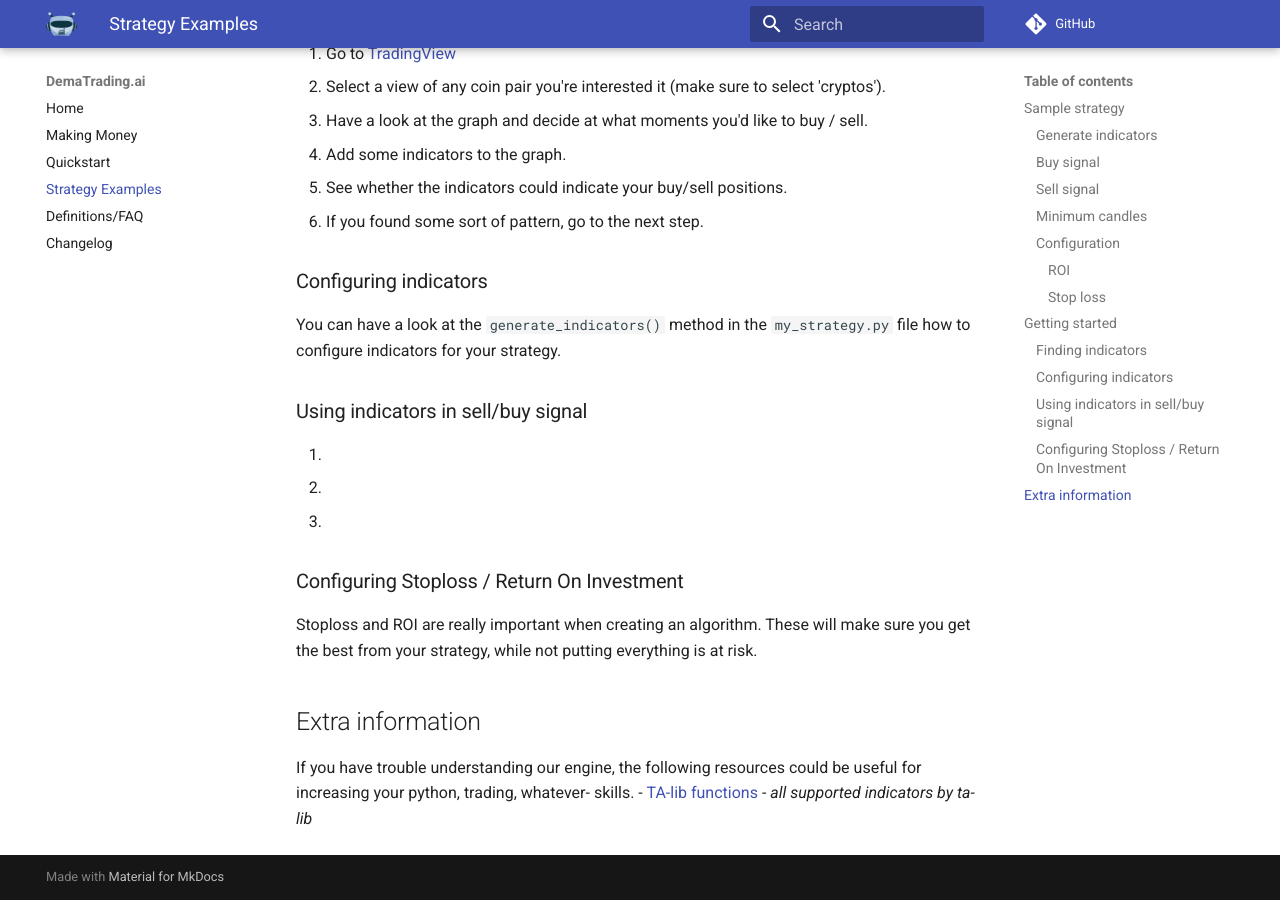
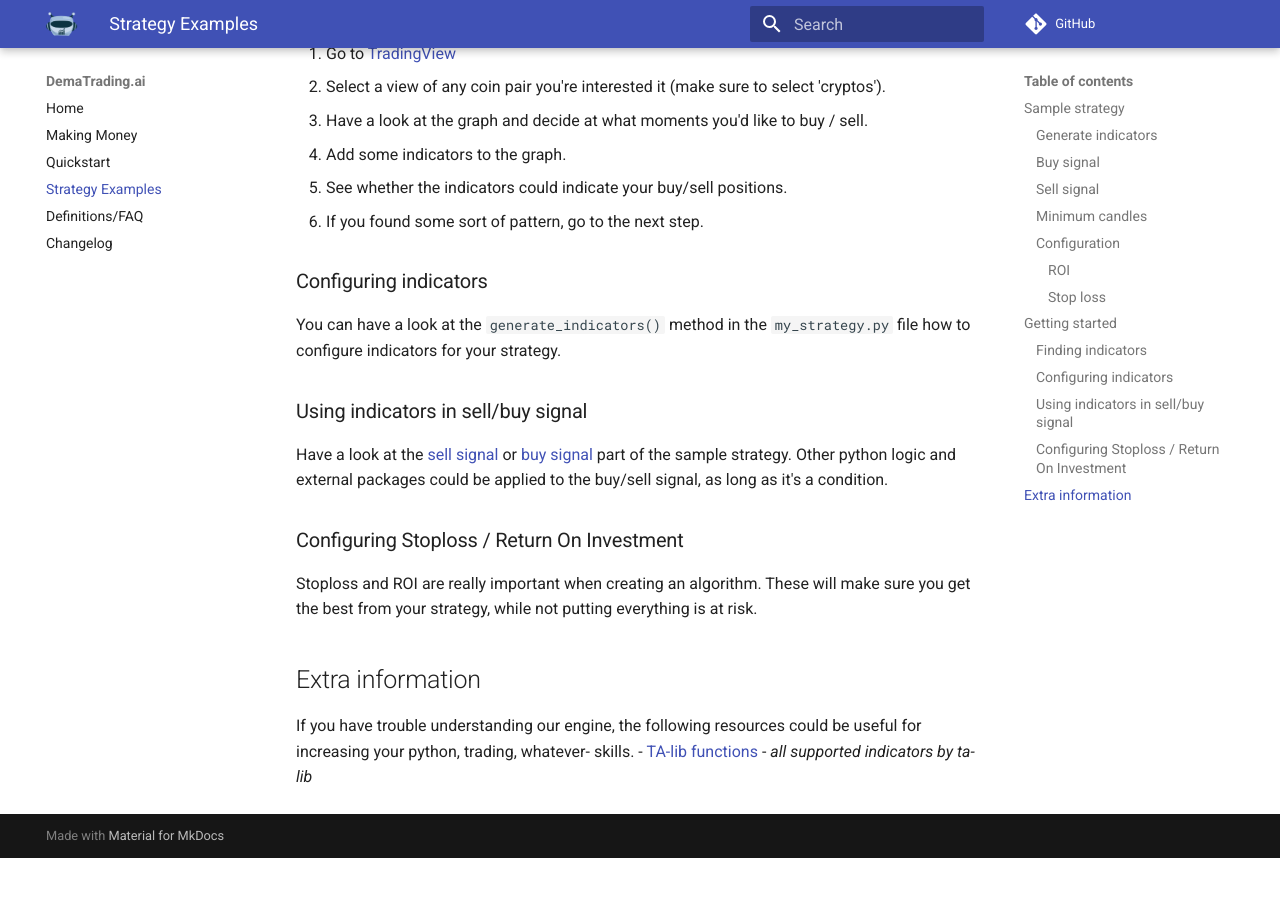
Before and after one commit to dema-trading-ai/engine, an MkDocs documentation site: the page built from docs/strategyexamples.md, in a window 1280 px wide and 900 px high, scrolled down 2248 px. Built offline with MkDocs 1.6.1 and Material for MkDocs 9.7.7, drawn with Linux system fonts in a browser that asks for light colours; comment, search, counter and statistics services are not loaded; after the commit the page ends 3106 px from its top, so only the background shows below that.

Commit message:
[Feat] Additions

```diff
--- a/docs/strategyexamples.md
+++ b/docs/strategyexamples.md
@@ -68,12 +68,9 @@ Now you've seen how we configured all the basic settings and buy/sell signals. F
 You can have a look at the `generate_indicators()` method in the `my_strategy.py` file how to configure indicators for your strategy.
 
 ### Using indicators in sell/buy signal
-1.
-2.
-3.
+Have a look at the [sell signal](#sell-signal) or [buy signal](#buy-signal) part of the sample strategy. Other python logic and external packages could be applied to the buy/sell signal, as long as it's a condition.
 
 ### Configuring Stoploss / Return On Investment
-
 Stoploss and ROI are really important when creating an algorithm. These will make sure you get the best from your strategy, while not putting everything is at risk.
 
 ## Extra information
```
